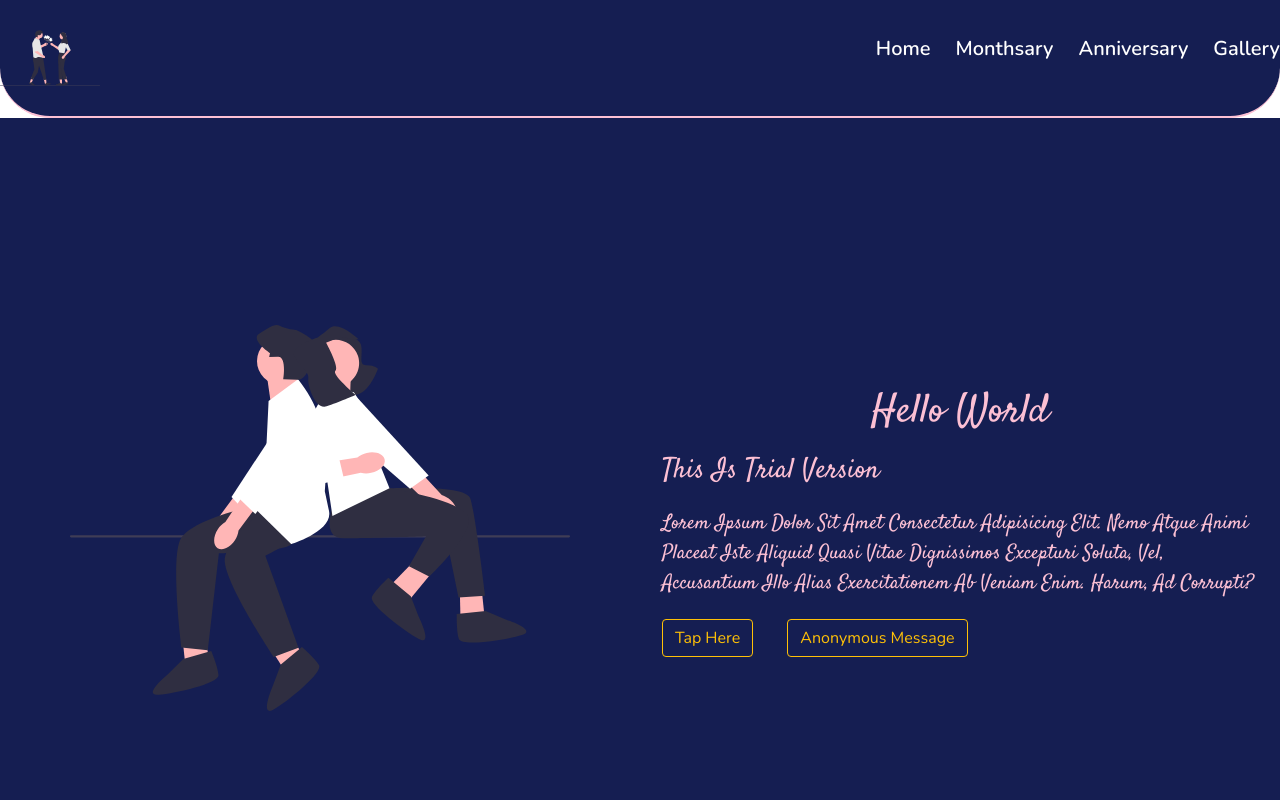
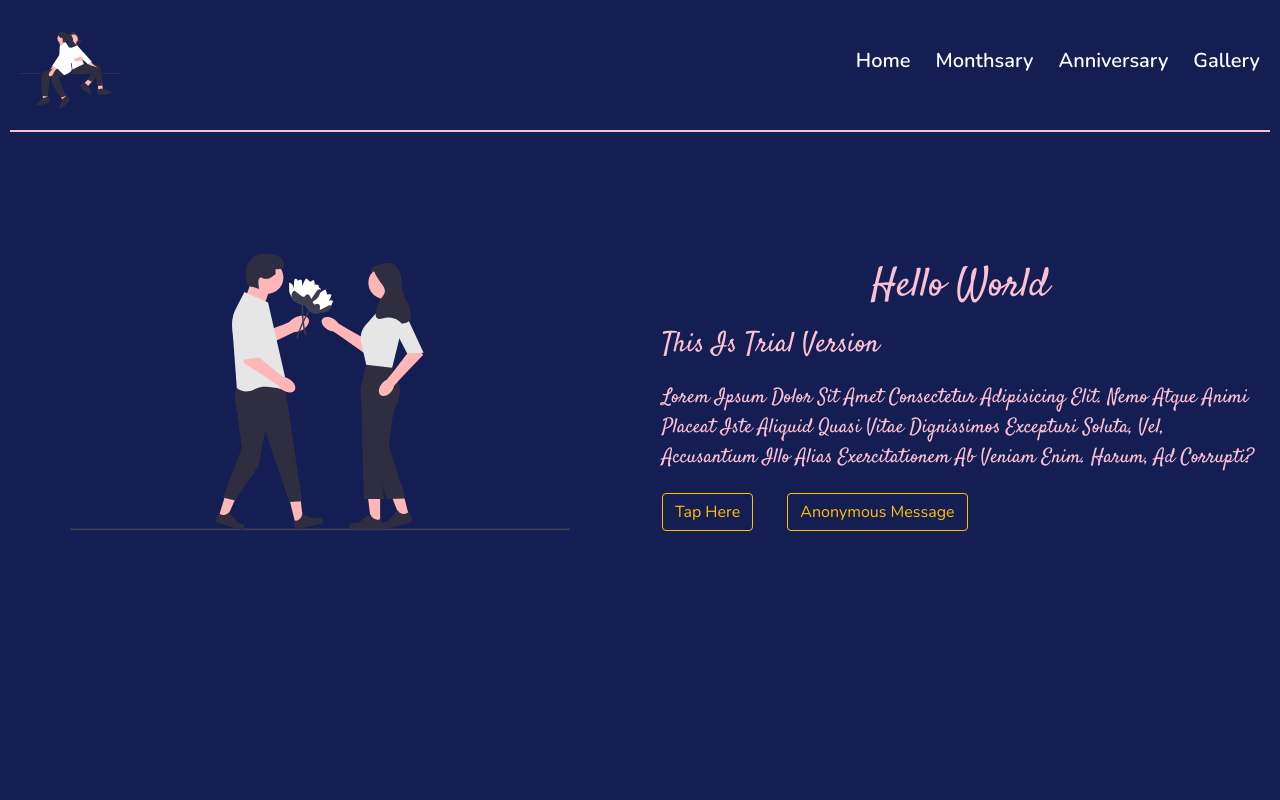
Before and after one commit to GVCFLIX/Annidemo, a plain HTML site: page index.html in a window 1280 px wide. Shown: the top 800 px of the page. Drawn offline with nearby package versions, Linux system fonts and the light colour scheme.

Commit message:
Add files via upload

```diff
--- a/index.html
+++ b/index.html
@@ -20,17 +20,17 @@
                     <!-- navbar section Start  -->
                         <nav id="navbar" class="navbar">
 
-                            <a href="./index.html"><img src="./src/icon/undraw_love_is_in_the_air_4uud.svg" class="mk-nav-logo"></a>
+                            <a href="./index.html"><img src="./src/icon/undraw_in_love_7j8w.svg" class="mk-nav-logo"></a>
 
                             <ul>
                                 <li>
-                                    <a href="#mk-home">Home</a>
+                                    <a href="#home">Home</a>
                                 </li>
                                 <li>
-                                    <a href="#">Monthsary</a>
+                                    <a href="#mk-monthsary">Monthsary</a>
                                 </li>
                                 <li>
-                                    <a href="#">Anniversary</a>
+                                    <a href="#mk-anniversary">Anniversary</a>
                                 </li>
                                 <li>
                                     <a href="#">Gallery</a>
@@ -48,13 +48,13 @@
                 <!-- navbar section End  -->
 
                 <!-- Home Section Start -->
-                    <div id="mk-home" class="row mx-auto mk-home-row">
+                    <div id="mk-home-div" class="row mx-auto mk-home-row">
 
-                        <div class="col-md-6 col-sm-12 mk-home-col1">
-                            <img src="./src/icon/undraw_in_love_7j8w.svg" class="home-col1-pic" width="auto" height="auto">
+                        <div class="col-md-6 mk-home-col1">
+                            <img src="./src/icon/undraw_love_is_in_the_air_4uud.svg" class="home-col1-pic">
                         </div>
 
-                        <div class="col-md-6 col-sm-12 mk-home-col2 mx-auto">
+                        <div class="col-md-6 mk-home-col2 mx-auto">
                             <div class="home-col2-div">
                                 <h1>Hello World</h1>
                                 <h3>This is Trial Version</h3>
@@ -77,6 +77,9 @@
         <!-- Monthsary Section  -->
             <section id="mk-monthsary"></section>
 
+            <!-- Anniversary Section -->
+            <section id="mk-anniversary"></section>
+
 
     </body>
 
--- a/src/access/style.css
+++ b/src/access/style.css
@@ -24,21 +24,21 @@ html{
 }
 .home{
     height: 100vh;
+    background-color: var(--darkblue);
 }
 .header{
     position: sticky;
     top: 0;
     z-index: 1;
+    background-color: var(--darkblue);
+    padding: 10px;
 }
 #navbar{
     display: flex;
     justify-content: space-between;
     align-items: center;
-    /* padding: 5px 10px; */
-    background-color: var(--darkblue);
+    padding: 10px 10px;
     border-bottom: 2px solid var(--pink);
-    border-bottom-left-radius: 50px;
-    border-bottom-right-radius: 50px;
 }
 .mk-nav-logo{
     width: 100px;
@@ -96,13 +96,10 @@ ul li a:hover{
 }
 .mk-home-row{
     background-color: var(--darkblue);
-    height: 100vh;
     color: #fff;
 }
 .mk-home-col1{
-    display: flex;
-    justify-content: center;
-    align-items: center;
+    text-align: center;
 }
 .home-col1-pic{
     width: 500px;
@@ -137,7 +134,7 @@ ul li a:hover{
     margin-left: 30px;
 }
 /* Monthsary Section  */
-#mk-monthsary{
+#mk-monthsary , #mk-anniversary{
     height: 100vh;
 }
 
```
